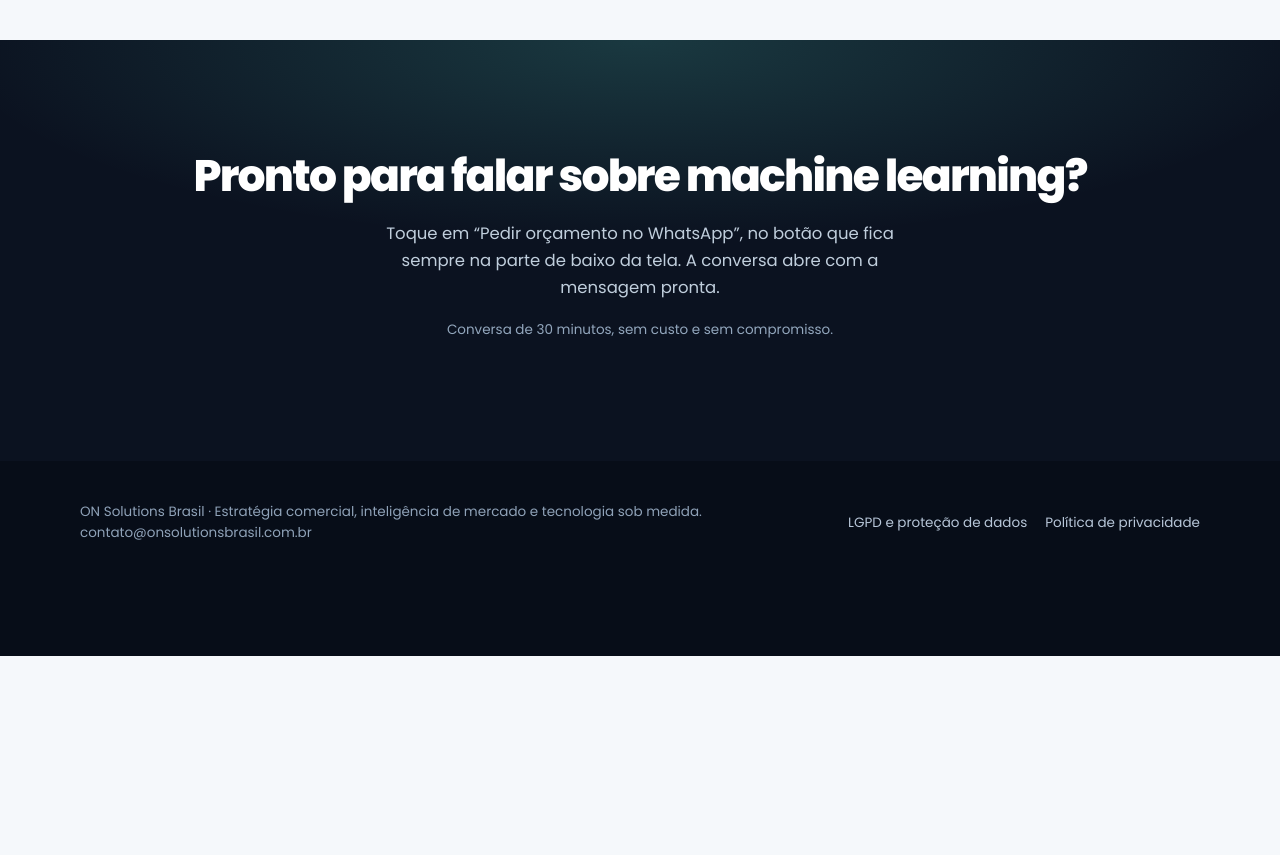
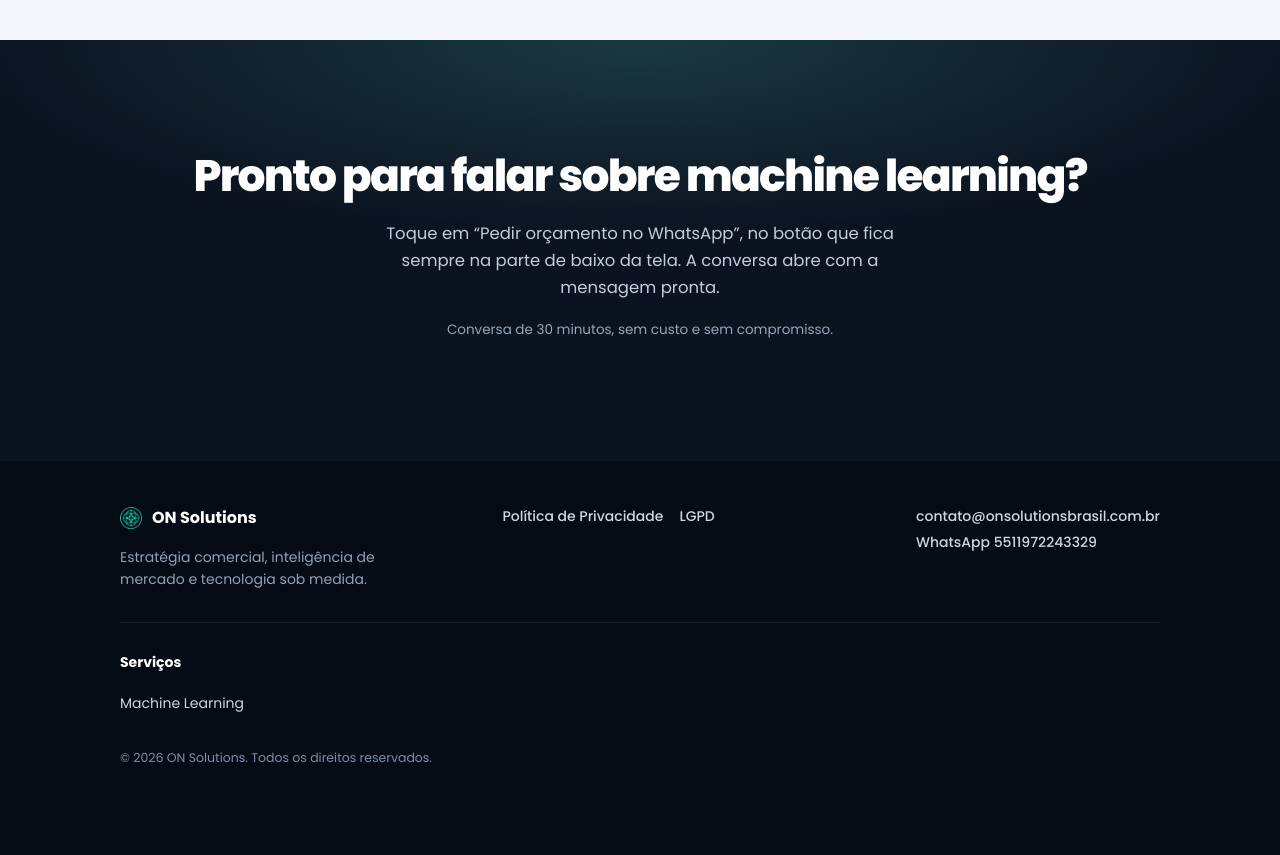
Before and after one commit to BrookSK/lp-11-onsolutions, a plain HTML site: page index.html in a window 1280 px wide. Shown: the part 4199-5054 px from the top of the page. Before the commit the page ends 4855 px from the top, so only its background shows below. Drawn offline with Linux system fonts and the light colour scheme.

Commit message:
refactor(footer): extract shared footer styles to dedicated stylesheet
- Create new css/footer.css with unified footer component styles
- Move footer styling from legal.css to footer.css for reusability across all pages
- Update index.html footer markup with improved semantic structure and layout
- Add footer.css link to all legal pages (lgpd.html, politica-de-privacidade.html, politica-de-cookies.html)
- Enhance footer with logo, brand description, services section, and copyright
- Add WhatsApp contact link and sticky CTA button to landing page
- Apply has-sticky class to body for proper spacing with fixed elements
- Update stylesheet version strings for cache busting

```diff
--- /dev/null
+++ b/css/footer.css
@@ -0,0 +1,20 @@
+/* Rodape compartilhado (landing e paginas legais) */
+.lfoot{background:#050B14;color:#9FB2C7;padding:44px 0 36px;font-size:14px}
+.lfoot-in{width:min(1040px,100% - 40px);margin-inline:auto}
+.lfoot a{color:#CBD7E4;text-decoration:none}
+.lfoot a:hover{color:var(--mint)}
+.lfoot-top{display:grid;gap:26px;padding-bottom:32px;border-bottom:1px solid rgba(255,255,255,.10)}
+.lfoot-logo{display:inline-flex;align-items:center;gap:10px;color:#fff!important;font-weight:700;font-size:16px}
+.lfoot-logo img{width:22px;height:22px}
+.lfoot-brand p{margin-top:12px;max-width:280px;line-height:1.55;color:#8FA2B8}
+.lfoot-links{display:flex;flex-wrap:wrap;align-content:flex-start;gap:12px 16px;font-weight:500}
+.lfoot-contact{display:grid;gap:4px;align-content:flex-start;font-weight:500}
+.lfoot-serv{padding-top:28px}
+.lfoot-serv h2{font-size:14px;font-weight:700;color:#fff}
+.lfoot-serv ul{display:grid;grid-template-columns:repeat(auto-fill,minmax(170px,1fr));gap:16px 24px;margin-top:18px}
+.lfoot-copy{margin-top:34px;font-size:12.5px;color:#7C8FA6;padding-bottom:64px}
+.has-sticky .lfoot-copy{padding-bottom:84px}
+@media(min-width:860px){
+  .lfoot-top{grid-template-columns:1.1fr 1.2fr auto;gap:40px;align-items:start}
+  .lfoot-copy{padding-bottom:0}
+}
--- a/index.html
+++ b/index.html
@@ -15,8 +15,9 @@
 <link rel="preconnect" href="https://fonts.gstatic.com" crossorigin>
 <link href="https://fonts.googleapis.com/css2?family=Poppins:wght@400;500;600;700;800&display=swap" rel="stylesheet">
 <link rel="stylesheet" href="css/styles.css">
+<link rel="stylesheet" href="css/footer.css?v=1">
 </head>
-<body class="l2">
+<body class="l2 has-sticky">
 <header class="top"><div class="w top-in">
   <span class="brand"><img src="assets/img/on-logo.png" alt="" width="32" height="32"><span>ON Solutions<span class="br"> Brasil</span></span></span>
   <div class="top-r">
@@ -116,9 +117,20 @@
   </div>
 </section>
 </main>
-<footer class="foot"><div class="w foot-in">
-  <div>ON Solutions Brasil · Estratégia comercial, inteligência de mercado e tecnologia sob medida.<br>contato@onsolutionsbrasil.com.br</div>
-  <div class="lk"><a href="lgpd.html">LGPD e proteção de dados</a><a href="politica-de-privacidade.html">Política de privacidade</a></div>
+<footer class="lfoot"><div class="lfoot-in">
+  <div class="lfoot-top">
+    <div class="lfoot-brand">
+      <a class="lfoot-logo" href="index.html"><img src="assets/img/on-logo.png" alt="" width="22" height="22"><span>ON Solutions</span></a>
+      <p>Estratégia comercial, inteligência de mercado e tecnologia sob medida.</p>
+    </div>
+    <nav class="lfoot-links" aria-label="Links do rodapé"><a href="politica-de-privacidade.html">Política de Privacidade</a><a href="lgpd.html">LGPD</a></nav>
+    <div class="lfoot-contact"><a href="mailto:contato@onsolutionsbrasil.com.br">contato@onsolutionsbrasil.com.br</a><a href="https://wa.me/5511972243329" target="_blank" rel="noopener">WhatsApp 5511972243329</a></div>
+  </div>
+  <div class="lfoot-serv">
+    <h2>Serviços</h2>
+    <ul><li><a href="index.html">Machine Learning</a></li></ul>
+  </div>
+  <p class="lfoot-copy">© 2026 ON Solutions. Todos os direitos reservados.</p>
 </div></footer>
 <div class="sticky"><a class="cta" data-wa="Olá, vim do site e gostaria de saber mais sobre os serviços de Machine Learning." data-pos="barra-fixa" data-wa-main href="#"><svg viewBox="0 0 24 24" aria-hidden="true"><path d="M12.04 2C6.58 2 2.13 6.45 2.13 11.91c0 1.75.46 3.45 1.32 4.95L2.05 22l5.25-1.38a9.9 9.9 0 0 0 4.74 1.21c5.46 0 9.91-4.45 9.91-9.91S17.5 2 12.04 2Zm5.8 14.1c-.25.69-1.45 1.32-2 1.37-.5.05-1.13.07-1.82-.11-.42-.13-.96-.31-1.65-.6-2.9-1.25-4.8-4.17-4.95-4.36-.14-.19-1.18-1.57-1.18-3s.75-2.13 1.02-2.42c.26-.29.57-.36.76-.36h.55c.18 0 .42-.07.65.5.25.58.83 2 .9 2.15.07.14.12.31.02.5-.09.19-.14.31-.28.48-.14.17-.3.37-.43.5-.14.14-.29.29-.12.58.17.29.74 1.22 1.59 1.97 1.09.97 2.01 1.27 2.3 1.41.29.14.46.12.63-.07.17-.19.72-.84.91-1.13.19-.29.38-.24.65-.14.26.1 1.67.79 1.96.93.29.14.48.22.55.34.07.12.07.7-.18 1.39Z"/></svg><span>Pedir orçamento no WhatsApp</span><svg class="arr" viewBox="0 0 24 24" aria-hidden="true"><path d="M5 12h14M13 6l6 6-6 6"/></svg></a></div>
 <script src="js/main.js"></script>
```
Also changed, not shown: css/legal.css (+0 -20 lines), lgpd.html (+2 -1 lines), politica-de-cookies.html (+2 -1 lines), politica-de-privacidade.html (+2 -1 lines).
